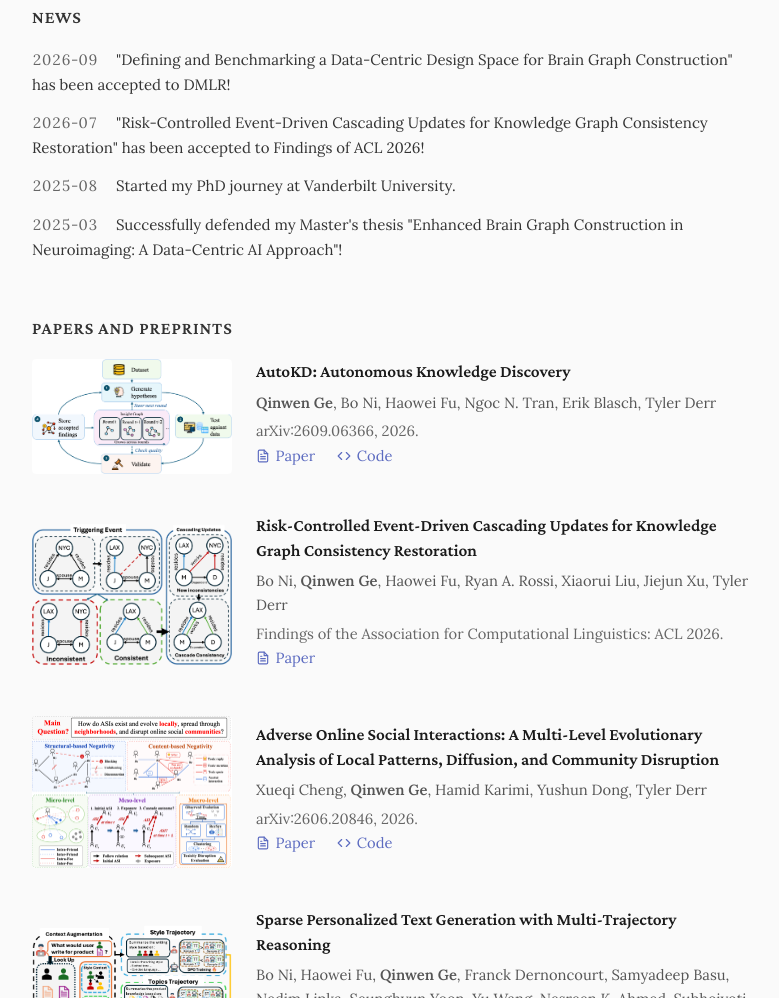
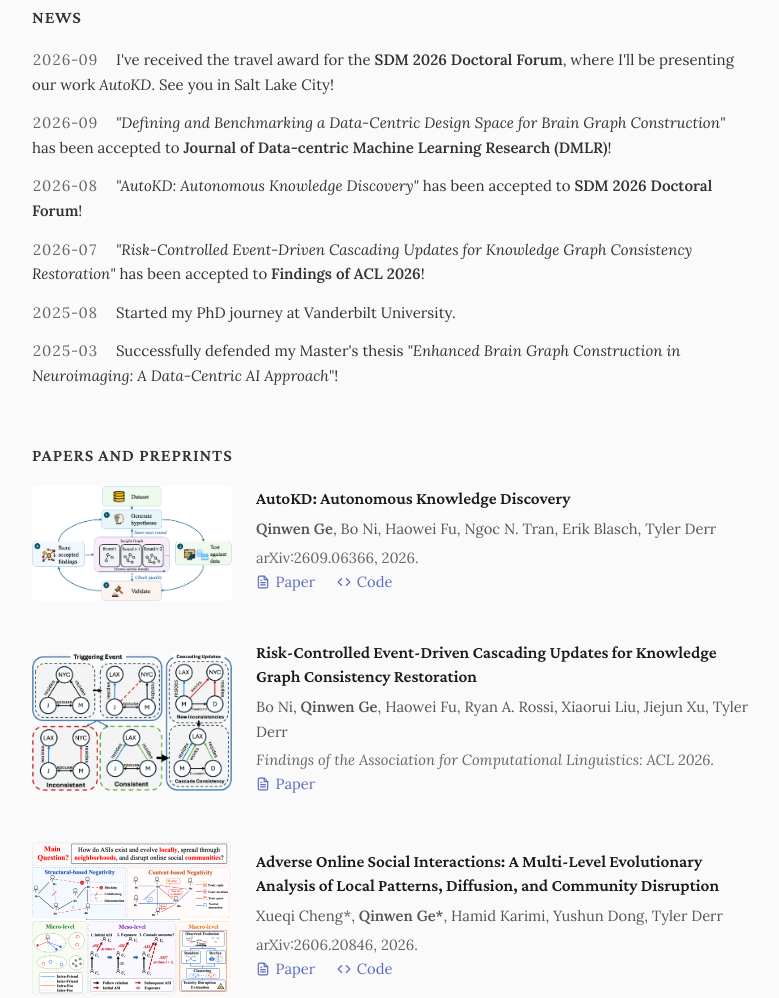
Before and after one commit to GeQinwen/GeQinwen, a plain HTML site: page index.html in a window 1280 px wide. Shown: the part 678-1676 px from the top of the page, without its empty margins (248-1027 px from the left). Drawn offline with nearby package versions, Linux system fonts and the light colour scheme.

Commit message:
Update news, venue styling, and PhD year
Add SDM 2026 Doctoral Forum news, italicize published venues and news
titles, mark ASI co-first authors, and update to second-year PhD.

Co-Authored-By: Claude Opus 5.5 <noreply@anthropic.com>

```diff
--- a/index.html
+++ b/index.html
@@ -20,7 +20,7 @@
       <section class="intro">
         <div class="intro-content">
           <h2>About</h2>
-          <p>I'm a first-year Computer Science PhD student at <a href="https://www.vanderbilt.edu/" target="_blank" rel="noopener noreferrer">Vanderbilt University</a>, advised by Professor <a href="https://tylersnetwork.github.io/" target="_blank" rel="noopener noreferrer">Tyler Derr</a> in <a href="https://nds-vu.github.io/" target="_blank" rel="noopener noreferrer">Network and Data Science Lab</a>. Previously, I obtained my Master's degree in Computer Science from Vanderbilt University and my Bachelor's degree in Information Management and Information Systems from Tongji University.</p>
+          <p>I'm a second-year Computer Science PhD student at <a href="https://www.vanderbilt.edu/" target="_blank" rel="noopener noreferrer">Vanderbilt University</a>, advised by Professor <a href="https://tylersnetwork.github.io/" target="_blank" rel="noopener noreferrer">Tyler Derr</a> in <a href="https://nds-vu.github.io/" target="_blank" rel="noopener noreferrer">Network and Data Science Lab</a>. Previously, I obtained my Master's degree in Computer Science from Vanderbilt University and my Bachelor's degree in Information Management and Information Systems from Tongji University.</p>
         </div>
         <div class="intro-headshot">
           <img src="figs/headshot.jpg" alt="Qinwen Ge" />
@@ -38,10 +38,12 @@
       <section class="news">
         <h2>News</h2>
         <ul class="news-list">
-          <li><time>2026-09</time> "Defining and Benchmarking a Data-Centric Design Space for Brain Graph Construction" has been accepted to DMLR!</li>
-          <li><time>2026-07</time> "Risk-Controlled Event-Driven Cascading Updates for Knowledge Graph Consistency Restoration" has been accepted to Findings of ACL 2026!</li>
+          <li><time>2026-09</time> I've received the travel award for the <strong>SDM 2026 Doctoral Forum</strong>, where I'll be presenting our work <em>AutoKD</em>. See you in Salt Lake City!</li>
+          <li><time>2026-09</time> <em>"Defining and Benchmarking a Data-Centric Design Space for Brain Graph Construction"</em> has been accepted to <strong>Journal of Data-centric Machine Learning Research (DMLR)</strong>!</li>
+          <li><time>2026-08</time> <em>"AutoKD: Autonomous Knowledge Discovery"</em> has been accepted to <strong>SDM 2026 Doctoral Forum</strong>!</li>
+          <li><time>2026-07</time> <em>"Risk-Controlled Event-Driven Cascading Updates for Knowledge Graph Consistency Restoration"</em> has been accepted to <strong>Findings of ACL 2026</strong>!</li>
           <li><time>2025-08</time> Started my PhD journey at Vanderbilt University.</li>
-          <li><time>2025-03</time> Successfully defended my Master's thesis "Enhanced Brain Graph Construction in Neuroimaging: A Data-Centric AI Approach"!</li>
+          <li><time>2025-03</time> Successfully defended my Master's thesis <em>"Enhanced Brain Graph Construction in Neuroimaging: A Data-Centric AI Approach"</em>!</li>
         </ul>
       </section>
 
@@ -67,7 +69,7 @@
           <div class="paper-body">
             <div class="paper-title">Risk-Controlled Event-Driven Cascading Updates for Knowledge Graph Consistency Restoration</div>
             <div class="paper-authors">Bo Ni, <strong>Qinwen Ge</strong>, Haowei Fu, Ryan A. Rossi, Xiaorui Liu, Jiejun Xu, Tyler Derr</div>
-            <div class="paper-venue">Findings of the Association for Computational Linguistics: ACL 2026.</div>
+            <div class="paper-venue"><em>Findings of the Association for Computational Linguistics: ACL 2026</em>.</div>
             <div class="paper-links">
               <a href="https://aclanthology.org/2026.findings-acl.2111/" class="paper-link" title="Paper" target="_blank" rel="noopener noreferrer"><span class="paper-icon" aria-hidden="true"><svg xmlns="http://www.w3.org/2000/svg" width="14" height="14" viewBox="0 0 24 24" fill="none" stroke="currentColor" stroke-width="2" stroke-linecap="round" stroke-linejoin="round"><path d="M14 2H6a2 2 0 0 0-2 2v16a2 2 0 0 0 2 2h12a2 2 0 0 0 2-2V8z"/><polyline points="14 2 14 8 20 8"/><line x1="16" y1="13" x2="8" y2="13"/><line x1="16" y1="17" x2="8" y2="17"/><polyline points="10 9 9 9 8 9"/></svg></span> Paper</a>
             </div>
@@ -79,7 +81,7 @@
           </div>
           <div class="paper-body">
             <div class="paper-title">Adverse Online Social Interactions: A Multi-Level Evolutionary Analysis of Local Patterns, Diffusion, and Community Disruption</div>
-            <div class="paper-authors">Xueqi Cheng, <strong>Qinwen Ge</strong>, Hamid Karimi, Yushun Dong, Tyler Derr</div>
+            <div class="paper-authors">Xueqi Cheng*, <strong>Qinwen Ge*</strong>, Hamid Karimi, Yushun Dong, Tyler Derr</div>
             <div class="paper-venue">arXiv:2606.20846, 2026.</div>
             <div class="paper-links">
               <a href="https://arxiv.org/abs/2606.20846" class="paper-link" title="Paper" target="_blank" rel="noopener noreferrer"><span class="paper-icon" aria-hidden="true"><svg xmlns="http://www.w3.org/2000/svg" width="14" height="14" viewBox="0 0 24 24" fill="none" stroke="currentColor" stroke-width="2" stroke-linecap="round" stroke-linejoin="round"><path d="M14 2H6a2 2 0 0 0-2 2v16a2 2 0 0 0 2 2h12a2 2 0 0 0 2-2V8z"/><polyline points="14 2 14 8 20 8"/><line x1="16" y1="13" x2="8" y2="13"/><line x1="16" y1="17" x2="8" y2="17"/><polyline points="10 9 9 9 8 9"/></svg></span> Paper</a><span class="paper-links-sep"></span><a href="https://github.com/XueqiC/Adverse-Social-Interactions" class="paper-link" title="Code" target="_blank" rel="noopener noreferrer"><span class="paper-icon" aria-hidden="true"><svg xmlns="http://www.w3.org/2000/svg" width="14" height="14" viewBox="0 0 24 24" fill="none" stroke="currentColor" stroke-width="2" stroke-linecap="round" stroke-linejoin="round"><polyline points="16 18 22 12 16 6"/><polyline points="8 6 2 12 8 18"/></svg></span> Code</a>
@@ -106,7 +108,7 @@
           <div class="paper-body">
             <div class="paper-title">Defining and Benchmarking a Data-Centric Design Space for Brain Graph Construction</div>
             <div class="paper-authors"><strong>Qinwen Ge</strong>, Roza G. Bayrak, Anwar Said, Catie Chang, Xenofon Koutsoukos, Tyler Derr</div>
-            <div class="paper-venue">Journal of Data-centric Machine Learning Research (DMLR), 2026.</div>
+            <div class="paper-venue"><em>Journal of Data-centric Machine Learning Research (DMLR)</em>, 2026.</div>
             <div class="paper-links">
               <a href="https://arxiv.org/abs/2508.12533" class="paper-link" title="Paper" target="_blank" rel="noopener noreferrer"><span class="paper-icon" aria-hidden="true"><svg xmlns="http://www.w3.org/2000/svg" width="14" height="14" viewBox="0 0 24 24" fill="none" stroke="currentColor" stroke-width="2" stroke-linecap="round" stroke-linejoin="round"><path d="M14 2H6a2 2 0 0 0-2 2v16a2 2 0 0 0 2 2h12a2 2 0 0 0 2-2V8z"/><polyline points="14 2 14 8 20 8"/><line x1="16" y1="13" x2="8" y2="13"/><line x1="16" y1="17" x2="8" y2="17"/><polyline points="10 9 9 9 8 9"/></svg></span> Paper</a><span class="paper-links-sep"></span><a href="https://github.com/GeQinwen/DataCentricBrainGraphs" class="paper-link" title="Code" target="_blank" rel="noopener noreferrer"><span class="paper-icon" aria-hidden="true"><svg xmlns="http://www.w3.org/2000/svg" width="14" height="14" viewBox="0 0 24 24" fill="none" stroke="currentColor" stroke-width="2" stroke-linecap="round" stroke-linejoin="round"><polyline points="16 18 22 12 16 6"/><polyline points="8 6 2 12 8 18"/></svg></span> Code</a>
             </div>
```
Also changed, not shown: 1 other file.
